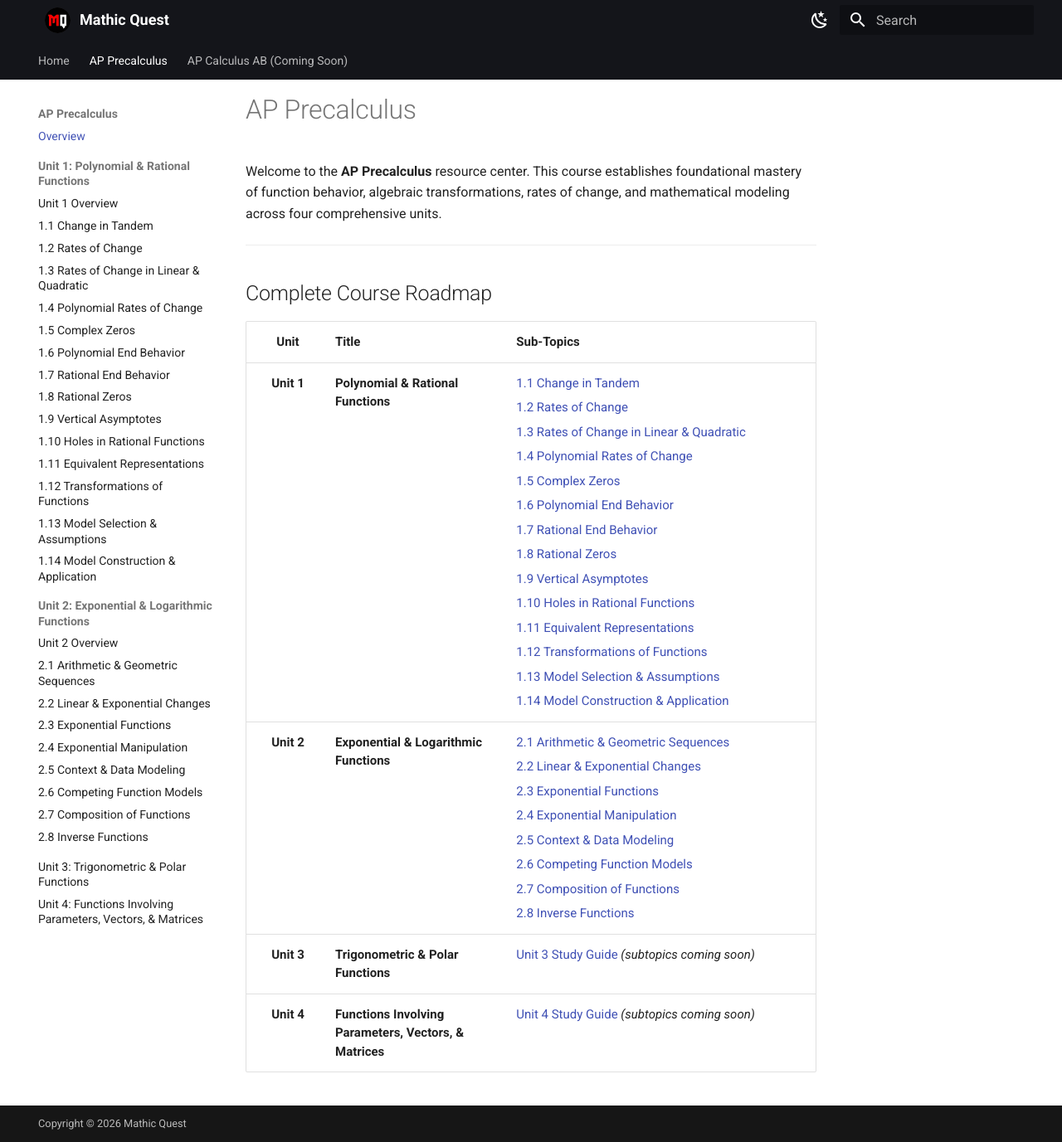
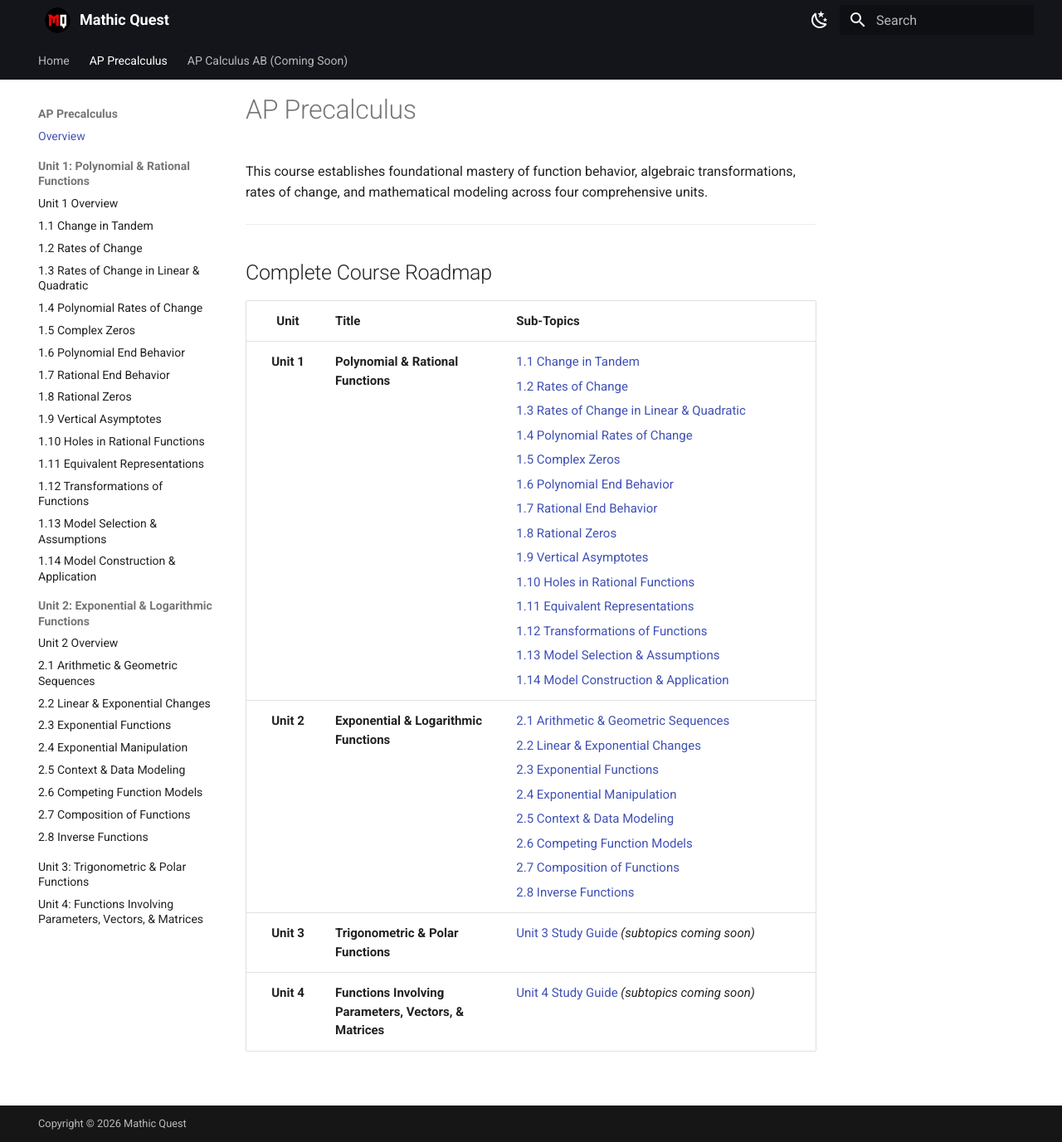
Before and after one commit to Himanshu-Kosekar/themathicquest, an MkDocs documentation site: the page built from docs/ap-precalculus/index.md, in a window 1280 px wide and 1377 px high. Shown: the whole window at 83% size. Built offline with MkDocs 1.6.1 and Material for MkDocs 9.7.7, drawn with Linux system fonts in a browser that asks for light colours.

Commit message:
27-11-2026 17-46-49

```diff
--- a/docs/ap-precalculus/index.md
+++ b/docs/ap-precalculus/index.md
@@ -5,7 +5,7 @@ description: Complete study guides, formulas, and FRQ walk-throughs for AP Preca
 
 # AP Precalculus
 
-Welcome to the **AP Precalculus** resource center. This course establishes foundational mastery of function behavior, algebraic transformations, rates of change, and mathematical modeling across four comprehensive units.
+This course establishes foundational mastery of function behavior, algebraic transformations, rates of change, and mathematical modeling across four comprehensive units.
 
 ---
 
```
Also changed, not shown: docs/ap-precalculus/unit-1/1.1-change-in-tandem.md (+1 -2 lines).
